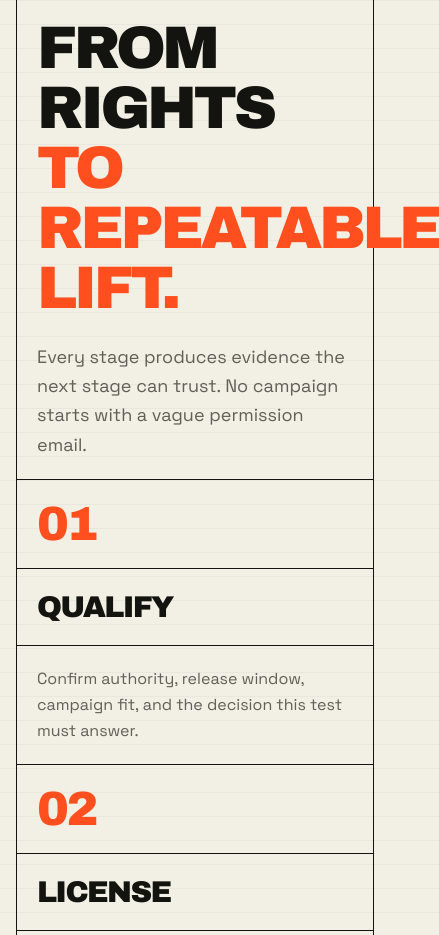
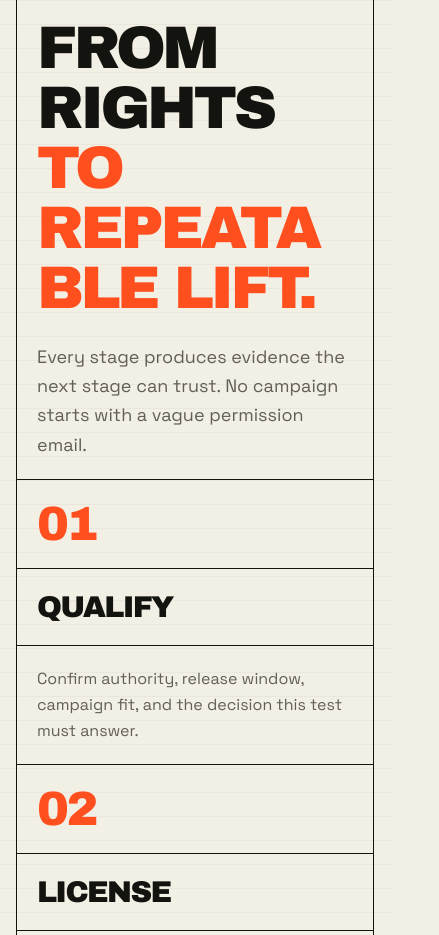
Before and after one commit to loftsshuki/Mashups, a Next.js app in the folder app/: page /partner in a window 390 px wide. Shown: the part 3120-4055 px from the top of the page, 439 px wide, since content can reach past the window. Built offline with nearby package versions, Linux system fonts and the light colour scheme; no server answers.

Commit message:
fix: wrap partner sequence headline

```diff
--- a/app/src/app/partner/page.tsx
+++ b/app/src/app/partner/page.tsx
@@ -34,7 +34,7 @@ export default function PartnerPortalPage() {
 
       <section className="grid border-x border-b border-foreground lg:grid-cols-2"><div className="bg-secondary p-5 sm:p-9 lg:border-r lg:border-foreground"><p className="mono-label">Strong pilot fit</p><h2 className="display-type mt-6 text-5xl">CONTROL + A RELEASE<br />WORTH LEARNING FROM.</h2><div className="mt-8 border-t border-foreground">{fit.map((item) => <div key={item} className="flex gap-3 border-b border-foreground py-4"><span className="grid size-7 shrink-0 place-items-center bg-foreground text-background"><Check className="size-4" /></span><p className="font-medium">{item}</p></div>)}</div></div><div className="p-5 sm:p-9"><p className="mono-label text-muted-foreground">Not a fit yet</p><h2 className="display-type mt-6 text-5xl">AMBIGUOUS RIGHTS<br />KILL VELOCITY.</h2><div className="mt-8 border-t border-foreground">{noFit.map((item) => <div key={item} className="flex gap-3 border-b border-foreground py-4"><span className="grid size-7 shrink-0 place-items-center border border-foreground"><X className="size-4" /></span><p className="font-medium">{item}</p></div>)}</div></div></section>
 
-      <section className="border-x border-b border-foreground"><div className="grid border-b border-foreground p-5 sm:p-9 lg:grid-cols-12 lg:items-end"><div className="min-w-0 lg:col-span-8"><p className="signal-label">The operating sequence</p><h2 className="display-type mt-6 text-6xl sm:text-8xl">FROM RIGHTS<br /><span className="text-primary">TO REPEATABLE LIFT.</span></h2></div><p className="mt-6 min-w-0 text-lg leading-relaxed text-muted-foreground lg:col-span-4 lg:mt-0">Every stage produces evidence the next stage can trust. No campaign starts with a vague permission email.</p></div>{process.map(([number, title, detail]) => <article key={number} className="grid border-b border-foreground last:border-b-0 sm:grid-cols-[8rem_15rem_1fr] sm:items-center"><span className="display-type p-5 text-5xl text-primary sm:p-7">{number}</span><h3 className="display-type border-t border-foreground p-5 text-3xl sm:border-l sm:border-t-0 sm:p-7">{title}</h3><p className="border-t border-foreground p-5 leading-relaxed text-muted-foreground sm:border-l sm:border-t-0 sm:p-7">{detail}</p></article>)}</section>
+      <section className="border-x border-b border-foreground"><div className="grid border-b border-foreground p-5 sm:p-9 lg:grid-cols-12 lg:items-end"><div className="min-w-0 lg:col-span-8"><p className="signal-label">The operating sequence</p><h2 className="display-type mt-6 text-6xl sm:text-8xl">FROM RIGHTS<br /><span className="block max-w-full break-words text-primary">TO REPEATABLE LIFT.</span></h2></div><p className="mt-6 min-w-0 text-lg leading-relaxed text-muted-foreground lg:col-span-4 lg:mt-0">Every stage produces evidence the next stage can trust. No campaign starts with a vague permission email.</p></div>{process.map(([number, title, detail]) => <article key={number} className="grid border-b border-foreground last:border-b-0 sm:grid-cols-[8rem_15rem_1fr] sm:items-center"><span className="display-type p-5 text-5xl text-primary sm:p-7">{number}</span><h3 className="display-type border-t border-foreground p-5 text-3xl sm:border-l sm:border-t-0 sm:p-7">{title}</h3><p className="border-t border-foreground p-5 leading-relaxed text-muted-foreground sm:border-l sm:border-t-0 sm:p-7">{detail}</p></article>)}</section>
 
       <section className="grid border-x border-b border-foreground lg:grid-cols-[1.05fr_0.95fr]"><div className="p-5 sm:p-9 lg:border-r lg:border-foreground"><p className="mono-label text-muted-foreground">Commercial truth</p><h2 className="display-type mt-6 text-5xl sm:text-7xl">PAY FOR<br />OPERATING<br /><span className="text-primary">CERTAINTY.</span></h2><p className="mt-6 max-w-xl text-lg leading-relaxed text-muted-foreground">Creator rewards and paid-media budgets remain visible pass-through costs. The Mashups fee pays for rights operations, creative testing, cohort execution, attribution, and analysis.</p><div className="mt-8 flex flex-wrap gap-2"><Badge variant="outline" className="rounded-none py-2"><CircleDollarSign />Transparent budgets</Badge><Badge variant="outline" className="rounded-none py-2"><ShieldCheck />Service-credit protection</Badge></div></div><aside className="bg-primary p-5 text-primary-foreground sm:p-9"><p className="mono-label">What the packet binds</p><div className="mt-7 border-t border-primary-foreground/50">{["Creator and qualified-post floors", "Hook-genome test count", "Growth License scope", "Artist participation", "Measurement design", "Delivery deadline", "Service-credit cap", "Explicit non-guarantees"].map((item) => <div key={item} className="flex items-center gap-3 border-b border-primary-foreground/50 py-4"><Check className="size-4" />{item}</div>)}</div></aside></section>
 
```
